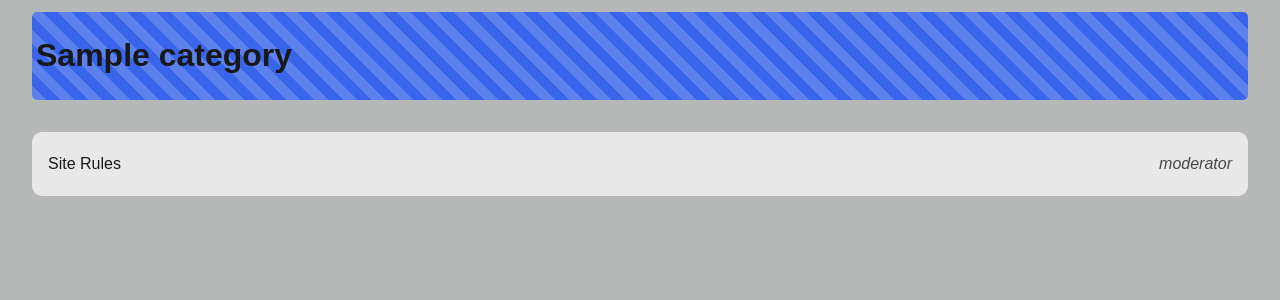
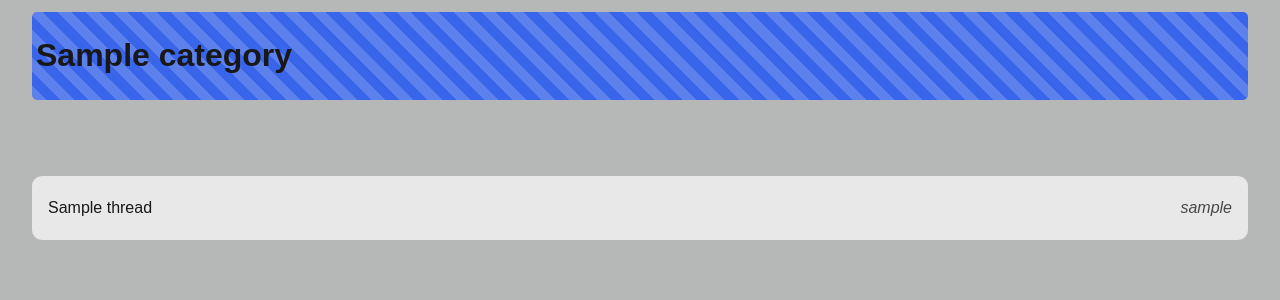
Before and after one commit to Seth-Browning/CSC321-Final, a Django app: template app/forum/templates/forum/subforum.html in a window 1280 px wide. Shown: the part 74-374 px from the top of the page. Run offline with Django 5.2, Linux system fonts and the light colour scheme; the template is opened without the code that fills it: values that come from a table or form of the project are taken from there, others are empty; tables that the repository leaves empty hold one stand-in row (values such as "Sample post").

Commit message:
Subforum pages now have the most recent threads from that category.

```diff
--- a/app/forum/templates/forum/subforum.html
+++ b/app/forum/templates/forum/subforum.html
@@ -35,13 +35,19 @@
 
         <section id="pinned-threads" class="new-posts-highlight">
             <div class="thread-highlights">
-                <thread-highlight user-name="moderator" title="Site Rules" thread-id="0"></thread-highlight>
+                <!-- <thread-highlight user-name="moderator" title="Site Rules" thread-id="0"></thread-highlight> -->
             </div>
         </section>
 
         <section id="recent-threads" class="new-posts-highlight">
             <div id="forum-posts" class="thread-highlights">
-
+                {% for thread in threads %}
+                    <thread-highlight
+                        user-name="{{ thread.creator.username }}"
+                        user-profile-link="{% url 'profile-by-username' thread.creator.username %}"
+                        title="{{ thread.title }}"
+                        thread-link="{% url 'thread_detail' thread.id %}"></thread-highlight>
+                {% endfor %}
             </div>
         </section>
     </div>
```
